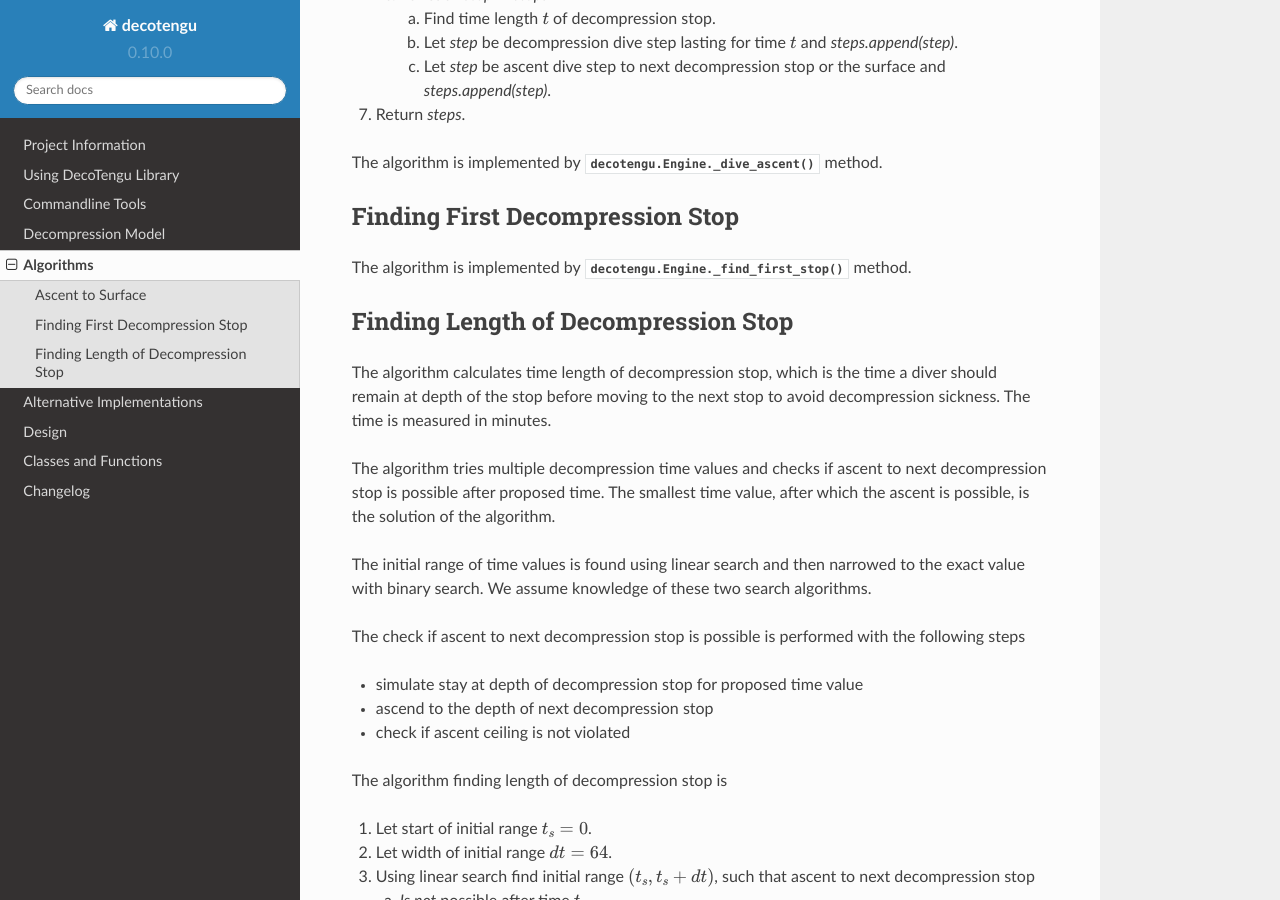
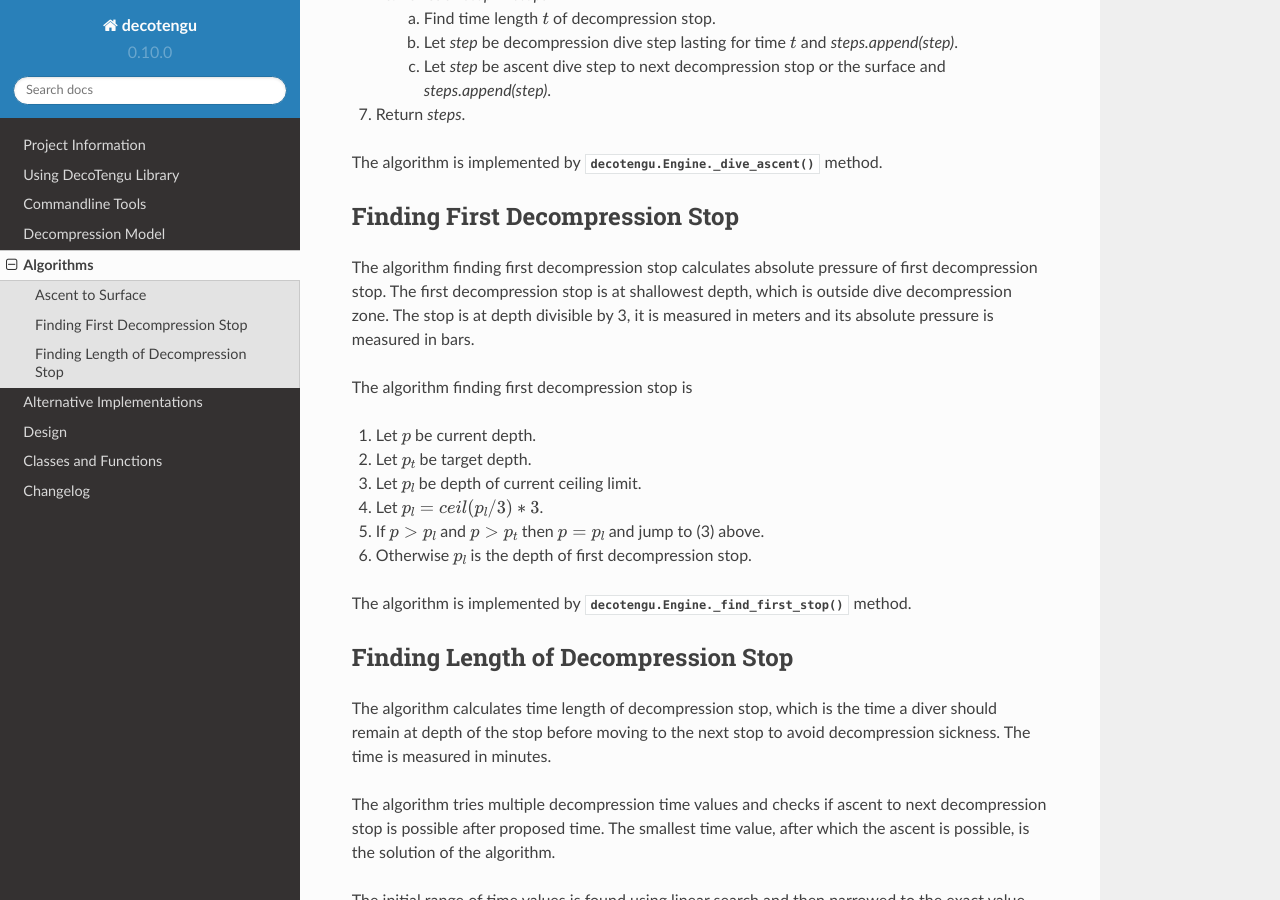
Before and after one commit to gully/decotengu, a Sphinx documentation site: the page built from doc/algo.rst, in a window 1280 px wide and 900 px high, scrolled down 2345 px. Built offline with Sphinx 7.4.7 and the Read the Docs theme 2.0.0, drawn with Linux system fonts in a browser that asks for light colours.

Commit message:
- added description of new first decompression stop algorithm

```diff
--- a/doc/algo.rst
+++ b/doc/algo.rst
@@ -127,6 +127,21 @@ method.
 
 Finding First Decompression Stop
 --------------------------------
+The algorithm finding first decompression stop calculates absolute pressure
+of first decompression stop. The first decompression stop is at shallowest
+depth, which is outside dive decompression zone. The stop is at depth
+divisible by 3, it is measured in meters and its absolute pressure is
+measured in bars.
+
+The algorithm finding first decompression stop is
+
+#. Let :math:`p` be current depth.
+#. Let :math:`p_t` be target depth.
+#. Let :math:`p_l` be depth of current ceiling limit.
+#. Let :math:`p_l = ceil(p_l / 3) * 3`.
+#. If :math:`p > p_l` and :math:`p > p_t` then :math:`p = p_l` and jump to
+   (3) above.
+#. Otherwise :math:`p_l` is the depth of first decompression stop.
 
 The algorithm is implemented by :func:`decotengu.Engine._find_first_stop`
 method.
```
